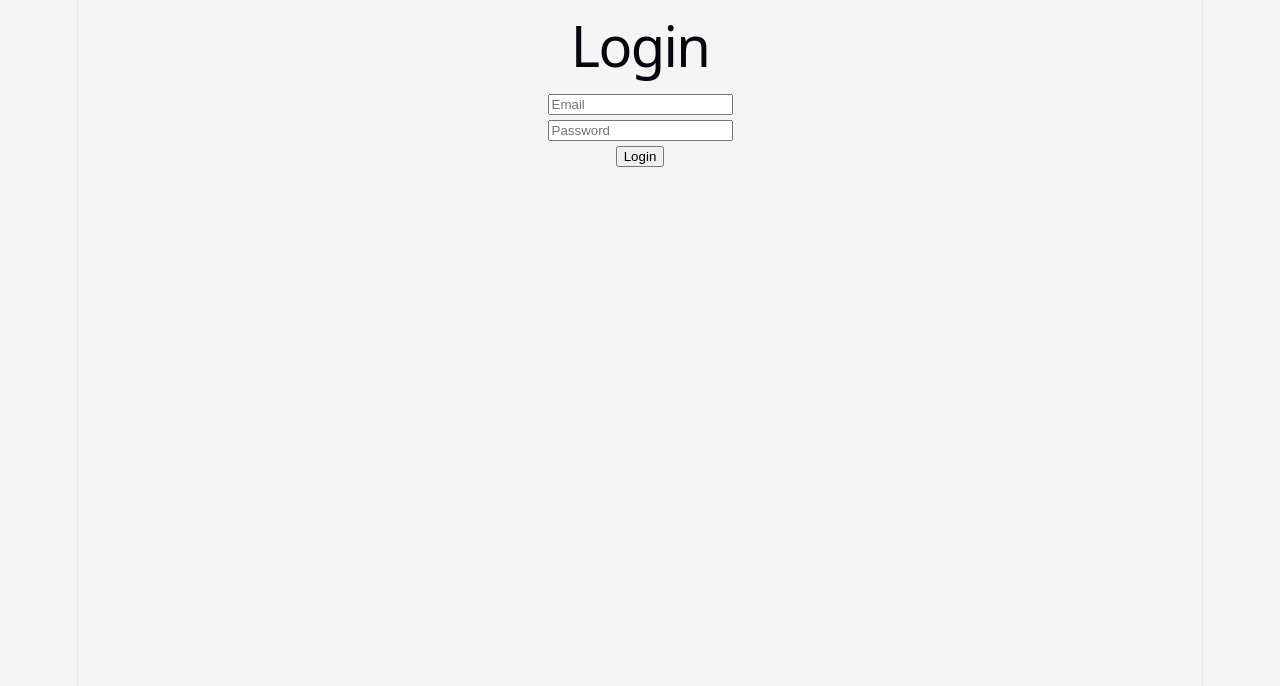
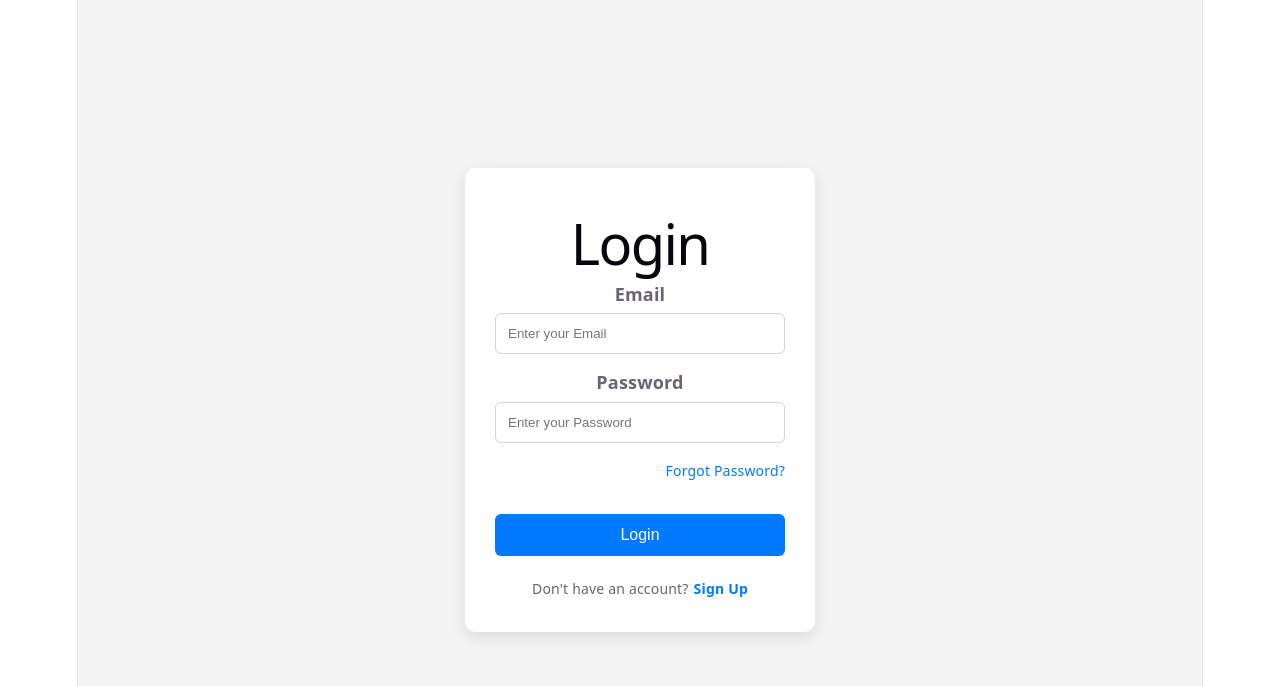
Before and after one commit to daniyalio/AI-Employee, a React (Vite) app: page / in a window 1280 px wide. Shown: the top 686 px of the page. Built offline with nearby package versions, Linux system fonts and the light colour scheme.

Commit message:
Refactor login page UI with structured layout and improved styles

```diff
--- a/src/pages/Login.css
+++ b/src/pages/Login.css
@@ -1,8 +1,90 @@
-body{
-    margin: 0;
-    font-family: Arial, sans-serif;
-    background: #f5f5f5;
-
+* {
+    box-sizing: border-box;
 }
 
-.login container
+.login-page {
+    background-color: #f4f4f4;
+    height: 100vh;
+    display: flex;
+
+    justify-content: center;
+    align-items: center;
+}
+
+.login-card {
+    width: 350px;
+    background-color: white;
+    padding: 30px;
+    border-radius: 10px;
+    box-shadow: 0 5px 15px rgba(0, 0, 0, 0.1);
+}
+
+.login-heading {
+    text-align: center;
+    margin-bottom: 25px;
+}
+
+.login-input {
+    width: 100%;
+    padding: 12px;
+    margin-bottom: 15px;
+    border:1px solid #d1d5db;
+    border-radius: 6px;
+}
+
+.login-button {
+    width: 100%;
+    padding: 12px;
+    background-color: #007bff;
+    color: white;
+    border: none;
+    border-radius: 6px;
+    cursor: pointer;
+    font-size:16px;
+    margin-top: 10px;
+    transition: background-color 0.3s;
+}
+
+.login-button:hover{
+    background-color: #0056b3;
+}
+
+.login-label{
+    display: block;
+    margin-bottom:6px;
+    font-weight: 600;
+}
+
+.forgot-password {
+    display: block;
+    text-align: right;
+    margin-bottom: 20px;
+    text-decoration: none;
+    color: #007bff;
+    font-size: 14px;
+}
+
+.signup-section {
+    text-align: center;
+    margin-top: 20px;
+}
+
+.signup-text {
+    font-size: 14px;
+    color: #666
+}
+
+.signup-link {
+    text-decoration: none;
+    color: #007bff;
+    font-weight: bold;
+    margin-left: 5px;
+}
+
+.signup-link:hover {
+    text-decoration: underline;
+}
+
+.forgot-password:hover {
+    text-decoration: underline;
+}
--- a/src/pages/Login.tsx
+++ b/src/pages/Login.tsx
@@ -2,15 +2,32 @@ import "./Login.css";
 
 function Login() {
     return (
-        <div>
-            <h1>Login</h1>
+        <div className="login-page">
+            <div className="login-card">
+                <h1 className="login-heading">Login</h1>
 
-            <input type="email" placeholder ="Email" />
-            <br />
+                <label htmlFor="email" className="login-label">Email</label>
+                <input id="email" className="login-input" type="email" placeholder="Enter your Email" />
 
-            <input type="password" placeholder="Password"/>
-            <br />
-            <button>Login</button>
+                <label htmlFor="password" className="login-label">Password</label>
+                <input id="password" className="login-input" type="password" placeholder="Enter your Password" />
+
+                <a className="forgot-password" href="#">Forgot Password?</a>
+
+                <button className="login-button">Login</button>
+
+                <div className="signup-section">
+                    <p className="signup-text">
+                        Don't have an account?
+
+                        <a href="#" className="signup-link">
+                            Sign Up
+                        </a>
+                    </p>
+                </div>
+            </div>
+
+
         </div>
     )
 }
```
